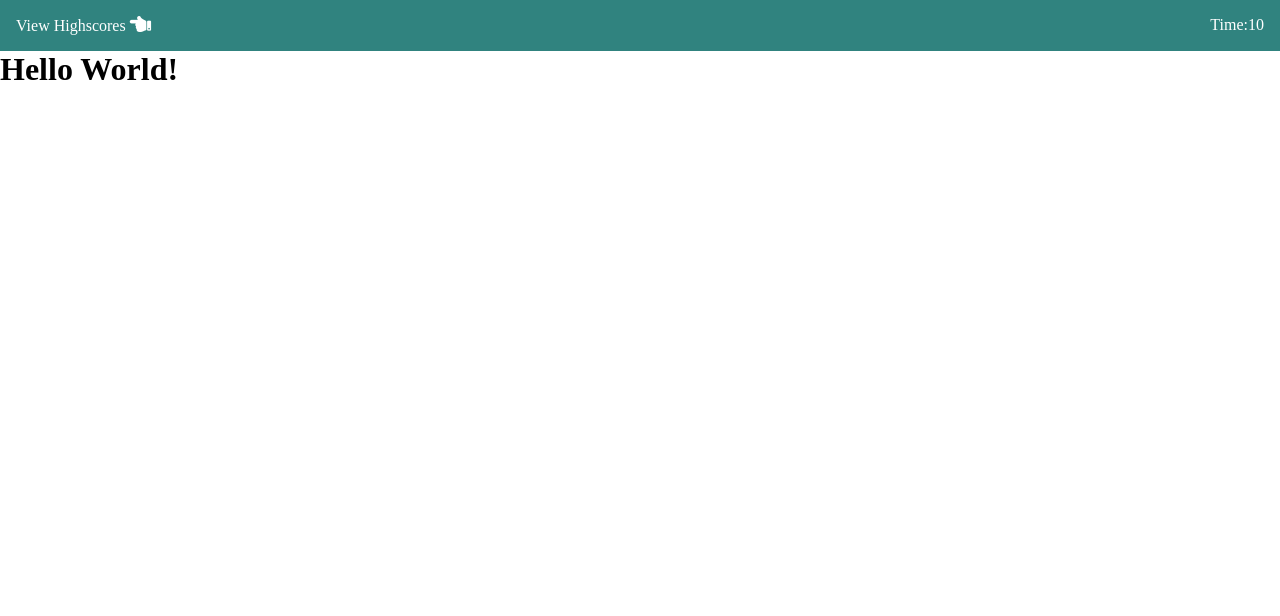
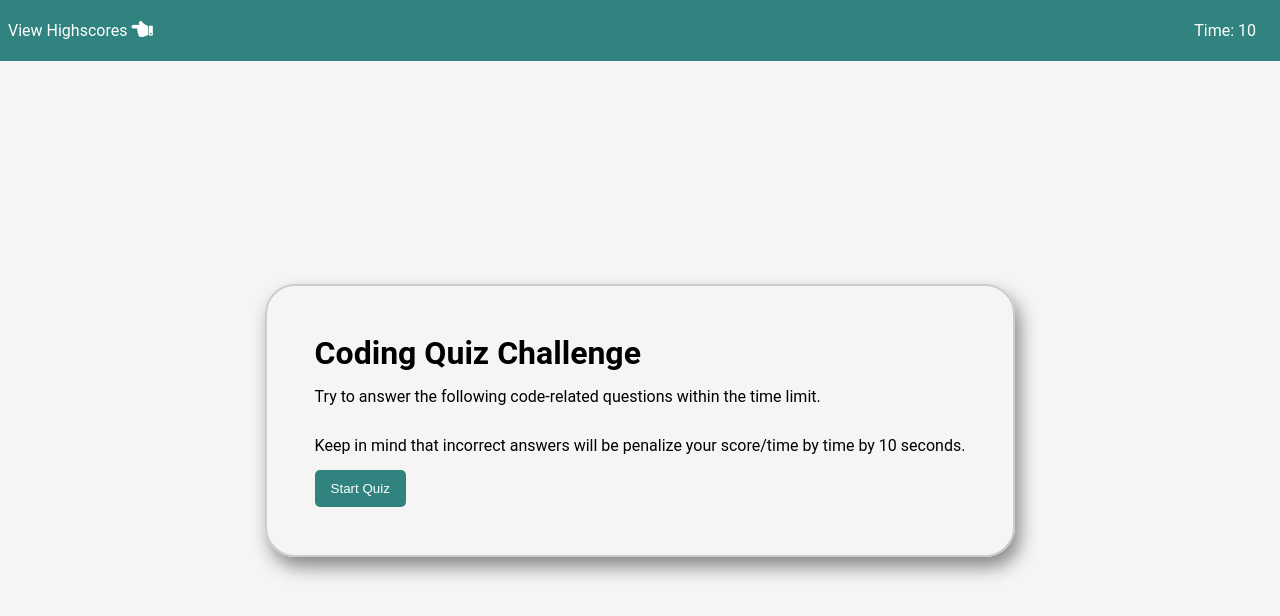
Before and after one commit to chetan6780/quiz-app, a plain HTML site: page index.html in a window 1280 px wide. Drawn offline with Linux system fonts and the light colour scheme.

Commit message:
half frontend done

```diff
--- a/assets/style.css
+++ b/assets/style.css
@@ -1,14 +1,57 @@
-*{
+:root {
+    --primary-color: #30837f;
+}
+
+* {
     margin: 0;
     padding: 0;
     box-sizing: border-box;
 }
 
-header{
-    background: #30837f;
+body {
+    font-family: "Roboto", sans-serif;
+    font-size: 16px;
+    background: #f5f5f5;
+}
+
+header {
+    background: var(--primary-color);
     color: #fff;
     display: flex;
     justify-content: space-between;
     align-items: center;
-    padding: 1rem;
+    padding: 1.3rem 1.5rem 1.3rem 0.5rem;
 }
+.btn {
+    background: var(--primary-color);
+    color: #fff;
+    box-sizing: border-box;
+    padding: 0.7rem 1rem;
+    border: none;
+    border-radius: 5px;
+    cursor: pointer;
+}
+
+main {
+    height: 90vh;
+    display: flex;
+    flex-direction: column;
+    align-items: center;
+    justify-content: center;
+}
+
+.box {
+    display: flex;
+    flex-direction: column;
+    align-items: flex-start;
+    justify-content: center;
+    margin: 2rem;
+    padding: 3rem;
+    border: 2px solid #ccc;
+    border-radius: 30px;
+    box-shadow: 5px 10px 18px #888888;
+}
+
+.box > p {
+    margin: 15px 0;
+}
--- a/index.html
+++ b/index.html
@@ -14,10 +14,18 @@
     <header>
         <a id=leaderboard>View Highscores <i class="fas fa-hand-point-left fa-lg"></i>
             </i></a>
-        <p>Time:10</p>
+        <p>Time: 10</p>
     </header>
     <main>
-        <h1>Hello World!</h1>
+        <div class="box">
+            <h1>Coding Quiz Challenge</h1>
+            <p>Try to answer the following code-related questions within the time limit.</p>
+            <p>Keep in mind that incorrect answers will be penalize your score/time by time by 10 seconds.</p>
+            <button class="btn">Start Quiz</button>
+        </div>
+        <div class="box__questions">
+
+        </div>
     </main>
     <script src="assets/script.js"></script>
 </body>
```
